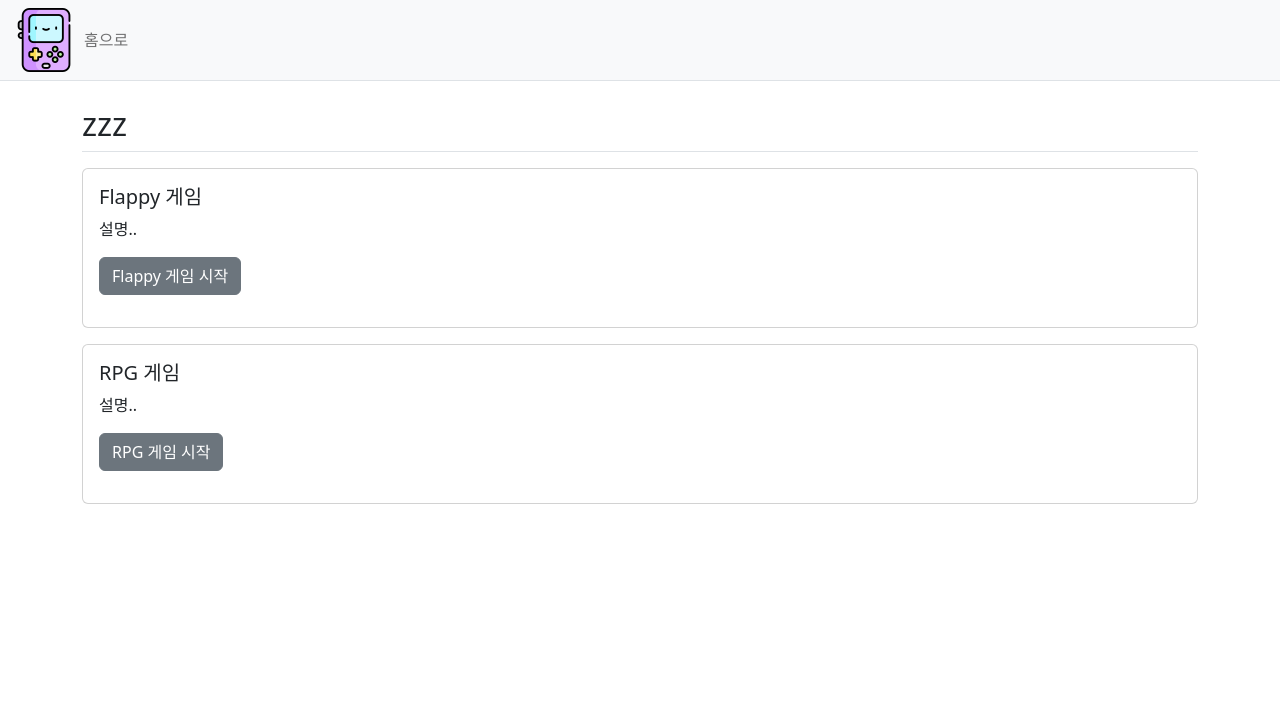
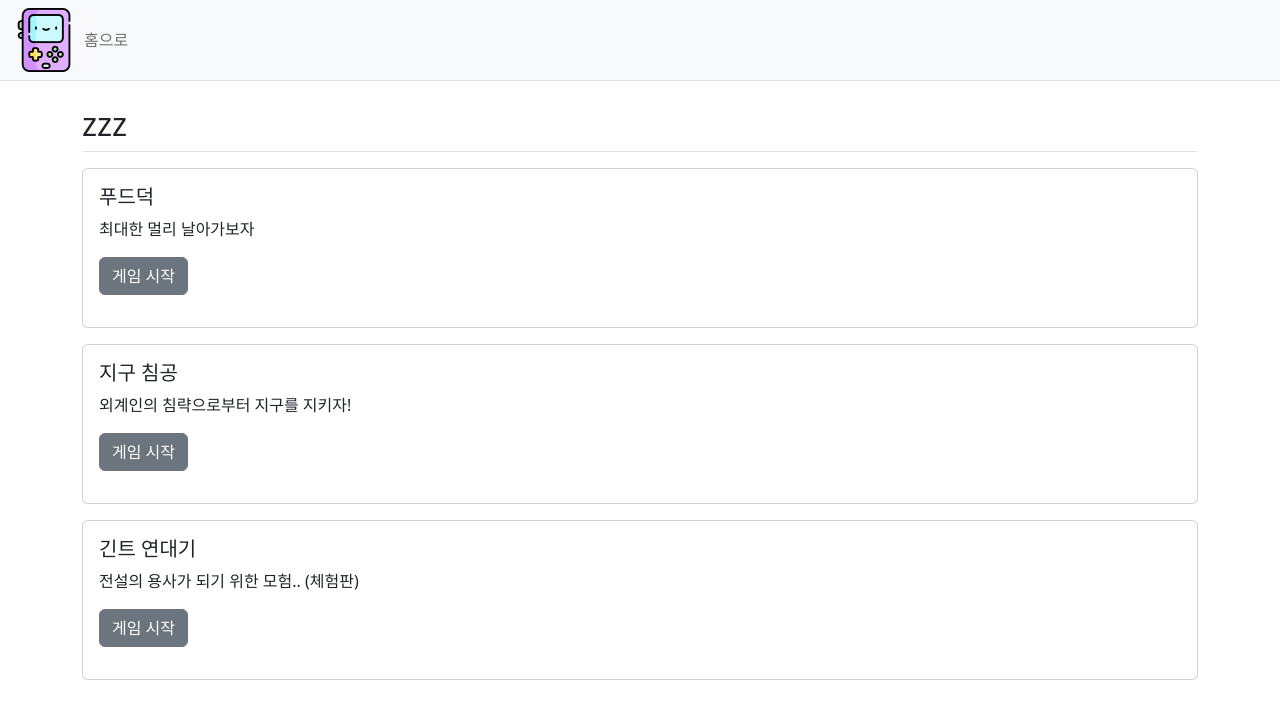
Before and after one commit to dev-bong/playground, a Svelte app: page / in a window 1280 px wide. Shown: the top 718 px of the page. Built offline with nearby package versions, Linux system fonts and the light colour scheme.

Commit message:
✨ 홈 화면 문구들 변경

```diff
--- a/src/routes/Home.svelte
+++ b/src/routes/Home.svelte
@@ -12,15 +12,15 @@
     <div class="card my-3">
         <div class="card-body">
             <div class="card-text" style="white-space: pre-line;">
-                <h5>Flappy 게임</h5>
+                <h5>푸드덕</h5>
                 <p>
-                    설명..
+                    최대한 멀리 날아가보자
                 </p>
             </div>
             <div class="my-3">
                 <button class="btn btn-secondary" on:click="{() => {
                     push('/games/flappy')
-                }}">Flappy 게임 시작</button>
+                }}">게임 시작</button>
             </div>
 
         </div>
@@ -29,15 +29,32 @@
     <div class="card my-3">
         <div class="card-body">
             <div class="card-text" style="white-space: pre-line;">
-                <h5>RPG 게임</h5>
+                <h5>지구 침공</h5>
                 <p>
-                    설명..
+                    외계인의 침략으로부터 지구를 지키자!
+                </p>
+            </div>
+            <div class="my-3">
+                <button class="btn btn-secondary" on:click="{() => {
+                    push('/games/shooter')
+                }}">게임 시작</button>
+            </div>
+
+        </div>
+    </div>
+
+    <div class="card my-3">
+        <div class="card-body">
+            <div class="card-text" style="white-space: pre-line;">
+                <h5>긴트 연대기</h5>
+                <p>
+                    전설의 용사가 되기 위한 모험.. (체험판)
                 </p>
             </div>
             <div class="my-3">
                 <button class="btn btn-secondary" on:click="{() => {
                     push('/games/rpg')
-                }}">RPG 게임 시작</button>
+                }}">게임 시작</button>
             </div>
 
         </div>
```
